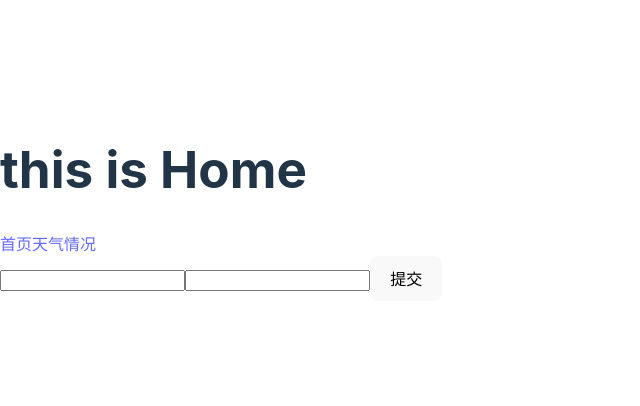
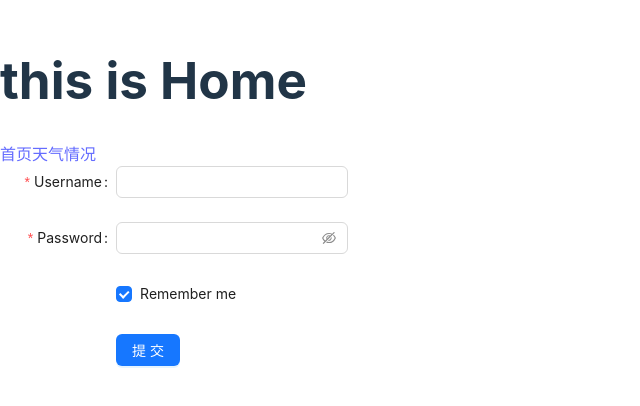
Before and after one commit to tianchoy/React, a React (Vite) app in the folder demo/: page / in a window 1280 px wide. Shown: the part 196-602 px from the top of the page, without its empty margins (0-640 px from the left). Built offline with nearby package versions, Linux system fonts and the light colour scheme.

Commit message:
封装form组件

```diff
--- a/demo/src/App.tsx
+++ b/demo/src/App.tsx
@@ -1,6 +1,6 @@
 import React, { ReactNode } from "react";
 import MyName from './Components/first_com'
-import MyButton from "./Components/Mybutton";
+import MyButton from "./Components/MyButton";
 
 class App extends React.Component<any, any> {
   constructor(props: object) {
--- /dev/null
+++ b/demo/src/Components/MyForm.tsx
@@ -0,0 +1,65 @@
+import React from 'react';
+import type { FormProps } from 'antd';
+import { Checkbox, Form, Input } from 'antd';
+import MyButton from './MyButton';
+
+type FieldType = {
+  username?: string;
+  password?: string;
+  remember?: string;
+};
+
+class MyForm extends React.Component<FormProps,
+  {
+    names?: string
+    psw?: string
+  }>
+{
+  constructor(props: FormProps) {
+    super(props);
+    this.state = {
+      names: '',
+      psw: ''
+    }
+  }
+  render() {
+    return (
+      <Form
+        name="basic"
+        labelCol={{ span: 8 }}
+        wrapperCol={{ span: 16 }}
+        style={{ maxWidth: 600 }}
+        initialValues={{ remember: true }}
+        onFinish={this.props.onFinish}
+        onFinishFailed={this.props.onFinishFailed}
+        autoComplete="off"
+      >
+        <Form.Item<FieldType>
+          label="Username"
+          name="username"
+          rules={[{ required: true, message: 'Please input your username!' }]}
+        >
+          <Input />
+        </Form.Item>
+
+        <Form.Item<FieldType>
+          label="Password"
+          name="password"
+          rules={[{ required: true, message: 'Please input your password!' }]}
+        >
+          <Input.Password />
+        </Form.Item>
+
+        <Form.Item<FieldType> name="remember" valuePropName="checked" label={null}>
+          <Checkbox>Remember me</Checkbox>
+        </Form.Item>
+
+        <Form.Item label={null}>
+          <MyButton types="primary" htmlType="submit" BtnTtitle='提交' />
+        </Form.Item>
+      </Form>
+    )
+  }
+}
+
+export default MyForm;
--- a/demo/src/Components/Mybutton.tsx
+++ b/demo/src/Components/Mybutton.tsx
@@ -2,10 +2,11 @@ import React, { ReactNode } from "react";
 import { Button } from "antd";
 
 interface myBtnProps {
-    BtnClick: () => void;
+    BtnClick?: () => void;
     BtnTtitle: string;
     btnDisabled?: boolean;
     types?: "link" | "text" | "default" | "primary" | "dashed";
+    htmlType: "button" | "submit" | "reset";
 }
 
 class MyButton extends React.Component<myBtnProps> {
@@ -16,6 +17,7 @@ class MyButton extends React.Component<myBtnProps> {
                     disabled={this.props.btnDisabled}
                     onClick={this.props.BtnClick}
                     type={this.props.types}
+                    htmlType={this.props.htmlType}
                 >
                     {this.props.BtnTtitle}
                 </Button>
--- a/demo/src/Components/first_com.tsx
+++ b/demo/src/Components/first_com.tsx
@@ -1,11 +1,11 @@
 import React, { ReactNode } from "react";
-import MyButton from "./Mybutton";
+import MyButton from "./MyButton";
 interface FirProps {
     names: string,
     hits: string,
     tofather: Function
 }
-class MyName extends React.Component<FirProps> {
+class MyName extends React.Component<FirProps,any> {
     constructor(props: any) {
         super(props);
         this.state = {
--- a/demo/src/Pages/Index.tsx
+++ b/demo/src/Pages/Index.tsx
@@ -1,17 +1,20 @@
 import { Component, ReactNode } from "react";
 import MyNav from "../Components/MyNav";
-import Form from "../Components/Form";
+import MyForm from "../Components/MyForm";
 
 class Home extends Component {
     handleSubmit = (values: any) => {
-        console.log(values)
+        console.log('index:',values)
     }
+    onFinishFailed = (errorInfo: any) => {
+        console.log('index:', errorInfo);
+    };
     render(): ReactNode {
         return (
             <>
                 <h1>this is Home</h1>
                 <MyNav />
-                <Form onSubmit={this.handleSubmit}/>
+                <MyForm onFinish={this.handleSubmit} onFinishFailed={this.onFinishFailed} />
             </>
         )
     }
--- a/demo/src/Pages/Tianqi.tsx
+++ b/demo/src/Pages/Tianqi.tsx
@@ -1,5 +1,5 @@
 import React from "react";
-import MyButton from "../Components/Mybutton";
+import MyButton from "../Components/MyButton.tsx";
 import Clock from "../Components/Clock";
 import { getCity, getWeather } from "../Api/Index.tsx";
 import MyInput from "../Components/MyInput.tsx";
```
